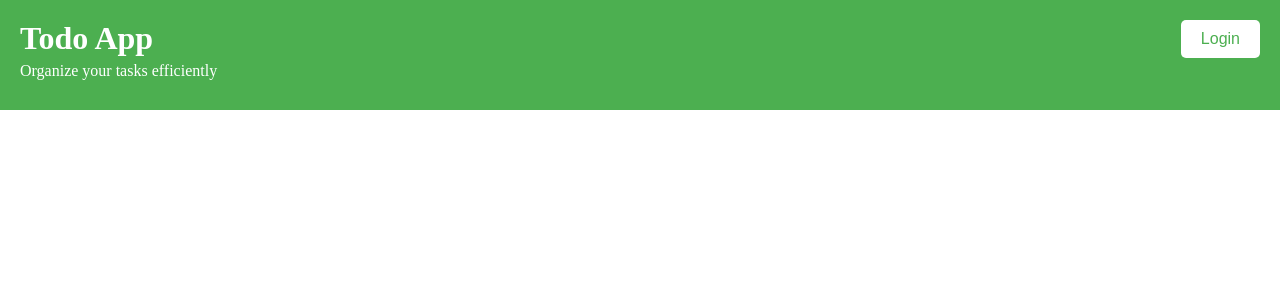
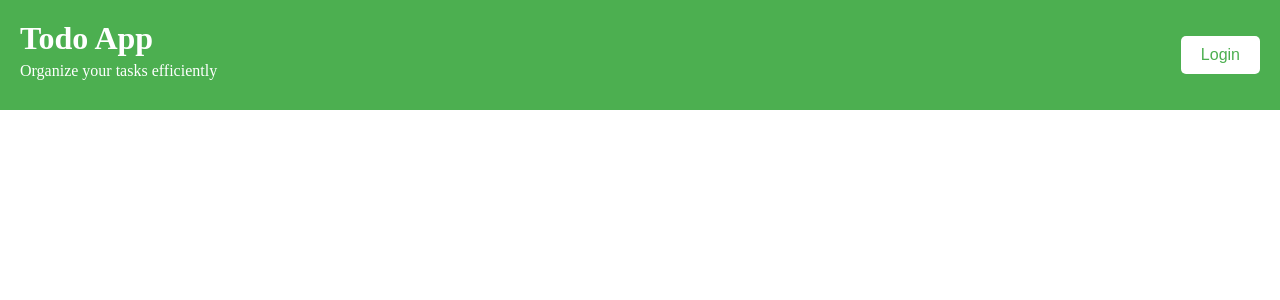
Before and after one commit to K-Hariprasad/TODO_MFE, a React app in the folder container/: page / in a window 1280 px wide. Shown: the top 300 px of the page. Built offline with nearby package versions, Linux system fonts and the light colour scheme.

Commit message:
styling corrections

```diff
--- a/container/src/App.js
+++ b/container/src/App.js
@@ -1,8 +1,9 @@
 import React from "react";
 import Header from "./components/Header";
-import './App.css'
+import "./App.css";
+
 function App() {
-  return <Header/>;
+  return <Header />;
 }
 
 export default App;
--- a/container/src/components/Header.js
+++ b/container/src/components/Header.js
@@ -1,10 +1,7 @@
 import React from "react";
 
-// Header Component with Login Link
 const Header = () => {
   const handleLogin = () => {
-    // Redirect to login page or open login modal
-    // For example: window.location.href = '/login';
     alert("Redirecting to login...");
   };
 
@@ -28,6 +25,8 @@ const styles = {
     color: "white",
     padding: "20px",
     display: "flex",
+    "align-items": "center",
+    "justify-content": "space-between",
   },
   title: {
     margin: 0,
@@ -39,9 +38,6 @@ const styles = {
     fontWeight: "300",
   },
   loginButton: {
-    position: "absolute",
-    right: "20px",
-    top: "20px",
     backgroundColor: "#FFF",
     color: "#4CAF50",
     border: "none",
```
